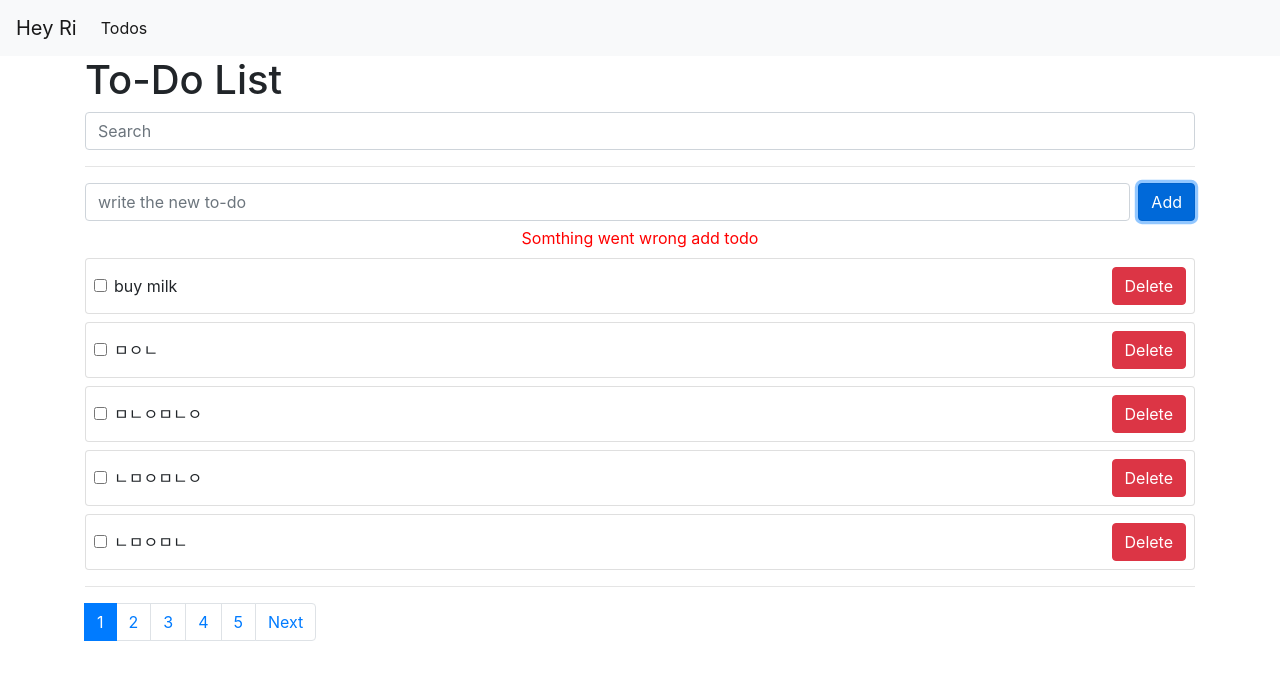
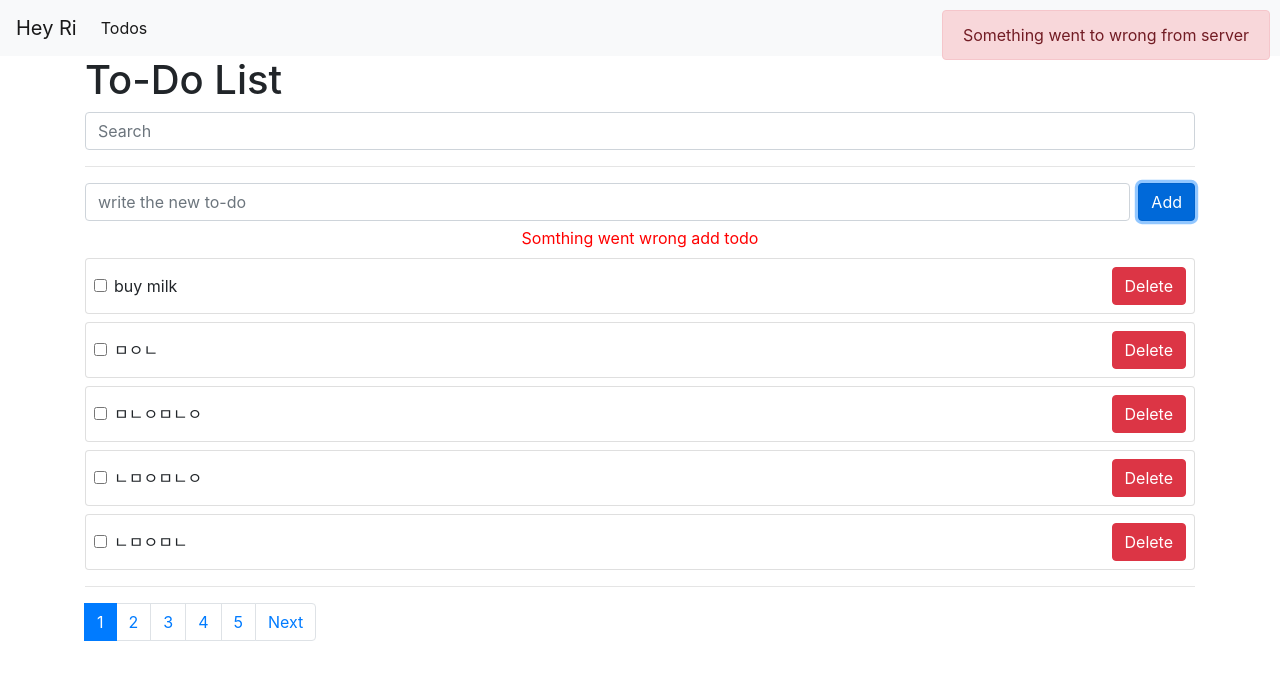
Before and after one commit to hey-ri/vue-todo-list, a Vue app: page /todos in a window 1280 px wide. Both pictures are taken after typing "Sample" into the empty fields and a click on the button "Add". Shown: the top 680 px of the page. Built offline with nearby package versions, Linux system fonts and the light colour scheme; no server answers; data requests are answered from the project's data file.

Commit message:
add a toast code for todos and eliminate repetitive code with composable

```diff
--- /dev/null
+++ b/src/composables/toast.js
@@ -0,0 +1,31 @@
+import { ref, onUnmounted } from 'vue';
+
+export const useToast = () => {
+  const showToast = ref(false);
+  const toastMessage = ref('');
+  const toastAlertType = ref('');
+  const timeOut = ref(null);
+  const triggerToast = (message, type = 'success') => {
+    toastMessage.value = message;
+    showToast.value = true;
+    toastAlertType.value = type;
+
+    timeOut.value = setTimeout(() => {
+      console.log('셋 타임 아웃 실행중');
+      toastAlertType.value = '';
+      toastMessage.value = 's';
+      showToast.value = false;
+    }, 3000);
+  };
+
+  onUnmounted(() => {
+    clearTimeout(timeOut.value);
+  });
+  return {
+    showToast,
+    toastMessage,
+    toastAlertType,
+    triggerToast,
+    onUnmounted,
+  };
+};
--- a/src/pages/todos/Todos.vue
+++ b/src/pages/todos/Todos.vue
@@ -32,6 +32,7 @@
       </ul>
     </nav>
   </div>
+  <Toast v-if="showToast" :message="toastMessage" :type="toastAlertType" />
 </template>
 
 <script>
@@ -39,11 +40,13 @@ import { ref, computed, watch } from 'vue';
 import TodoSimpleForm from '@/components/TodoSimpleForm.vue';
 import TodoList from '@/components/TodoList.vue';
 import axios from 'axios';
-
+import Toast from '@/components/Toast.vue';
+import { useToast } from '@/composables/toast';
 export default {
   components: {
     TodoSimpleForm,
     TodoList,
+    Toast,
   },
   setup() {
     const todoList = ref([]);
@@ -51,6 +54,25 @@ export default {
     const numberOfTodos = ref(0);
     const limit = 5;
     const currentPage = ref(1);
+
+    const { showToast, toastMessage, toastAlertType, triggerToast } = useToast();
+
+    // const showToast = ref(false);
+    // const toastMessage = ref('');
+    // const toastAlertType = ref('');
+    // const toastTimeout = ref(null);
+    // const triggerToast = (message, type = 'success') => {
+    //   toastMessage.value = message;
+    //   showToast.value = true;
+    //   toastAlertType.value = type;
+
+    //   toastTimeout.value = setTimeout(() => {
+    //     console.log('셋 타임 아웃 실행중');
+    //     toastAlertType.value = '';
+    //     toastMessage.value = 's';
+    //     showToast.value = false;
+    //   }, 3000);
+    // };
 
     //마지막 페이지
     const totalPage = computed(() => {
@@ -74,6 +96,7 @@ export default {
       } catch (err) {
         console.log(err);
         error.value = 'Somthing went wrong get todo';
+        triggerToast('Something went to wrong from server', 'danger');
       }
     };
 
@@ -94,6 +117,7 @@ export default {
       } catch (err) {
         console.log(err);
         error.value = 'Somthing went wrong add todo';
+        triggerToast('Something went to wrong from server', 'danger');
       }
       // .then((res) => {
       //   //.then을 해주는 이유는 axios는 promise로 값을 반환하는데(비동기적) 그 행동이 끝나고 완료되었을 때~(.then일때~)그때 무슨 일을 해라 라는 의미로 사용됨
@@ -120,6 +144,7 @@ export default {
       } catch (err) {
         console.log(err);
         error.value = 'Something went wrong from delete';
+        triggerToast('Something went to wrong from server', 'danger');
       }
     };
 
@@ -141,6 +166,7 @@ export default {
       } catch (err) {
         console.log(err);
         error.value = 'Something went wrong from completed';
+        triggerToast('Something went to wrong from server', 'danger');
       }
     };
 
@@ -177,6 +203,10 @@ export default {
       currentPage,
       getTodos,
       searchTodo,
+      toastMessage,
+      toastAlertType,
+      showToast,
+      triggerToast,
     };
   },
 };
--- a/src/pages/todos/_TodoId.vue
+++ b/src/pages/todos/_TodoId.vue
@@ -34,10 +34,11 @@
 </template>
 <script>
 import axios from 'axios';
-import { ref, computed, onUnmounted } from 'vue';
+import { ref, computed } from 'vue';
 import { useRoute, useRouter } from 'vue-router';
 import _ from 'lodash';
 import Toast from '@/components/Toast.vue';
+import { useToast } from '@/composables/toast';
 
 export default {
   components: {
@@ -50,17 +51,28 @@ export default {
     const todo = ref(null);
     const originalTodo = ref(null);
     const loading = ref(true);
-    const showToast = ref(false);
-    const toastMessage = ref('');
-    const toastAlertType = ref('');
-    const timeout = ref(null);
     const router = useRouter();
 
     const todoId = route.params.id;
 
-    onUnmounted(() => {
-      clearTimeout(timeout.value);
-    });
+    const { showToast, toastMessage, toastAlertType, triggerToast } = useToast();
+
+    // const showToast = ref(false);
+    // const toastMessage = ref('');
+    // const toastAlertType = ref('');
+    // const timeout = ref(null);
+    // const triggerToast = (message, type = 'success') => {
+    //   toastMessage.value = message;
+    //   showToast.value = true;
+    //   toastAlertType.value = type;
+
+    //   timeout.value = setTimeout(() => {
+    //     console.log('셋 타임 아웃 실행중');
+    //     toastAlertType.value = '';
+    //     toastMessage.value = 's';
+    //     showToast.value = false;
+    //   }, 3000);
+    // };
 
     const getTodo = async () => {
       //async await로 요청을 하고 받아오는 것을 비동기로 처리하고 결과를 res에 담아서 콘솔에서 확인한다. 그러고 나서 콘솔에서 확인 한 값을 가지고 또 다시 데이터에 접근 가능하게 만들 수 있다.
@@ -109,19 +121,6 @@ export default {
       }
     };
 
-    const triggerToast = (message, type = 'success') => {
-      toastMessage.value = message;
-      showToast.value = true;
-      toastAlertType.value = type;
-
-      timeout.value = setTimeout(() => {
-        console.log('셋 타임 아웃 실행중');
-        toastAlertType.value = '';
-        toastMessage.value = 's';
-        showToast.value = false;
-      }, 3000);
-    };
-
     return {
       todo,
       loading,
```
